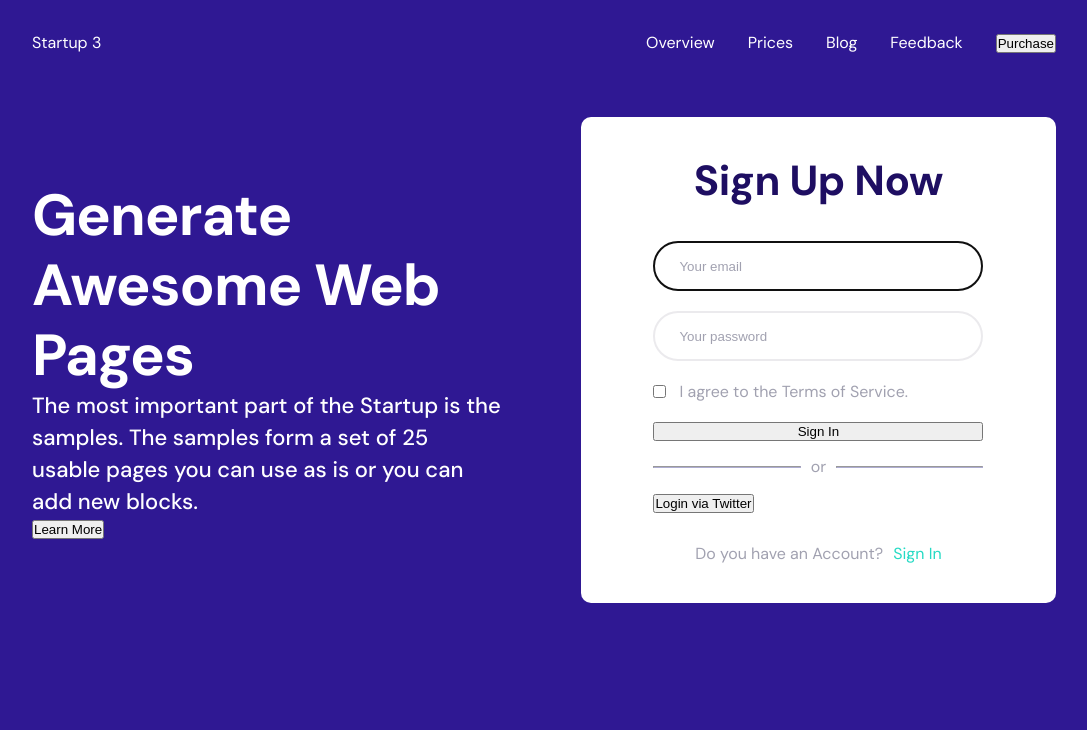
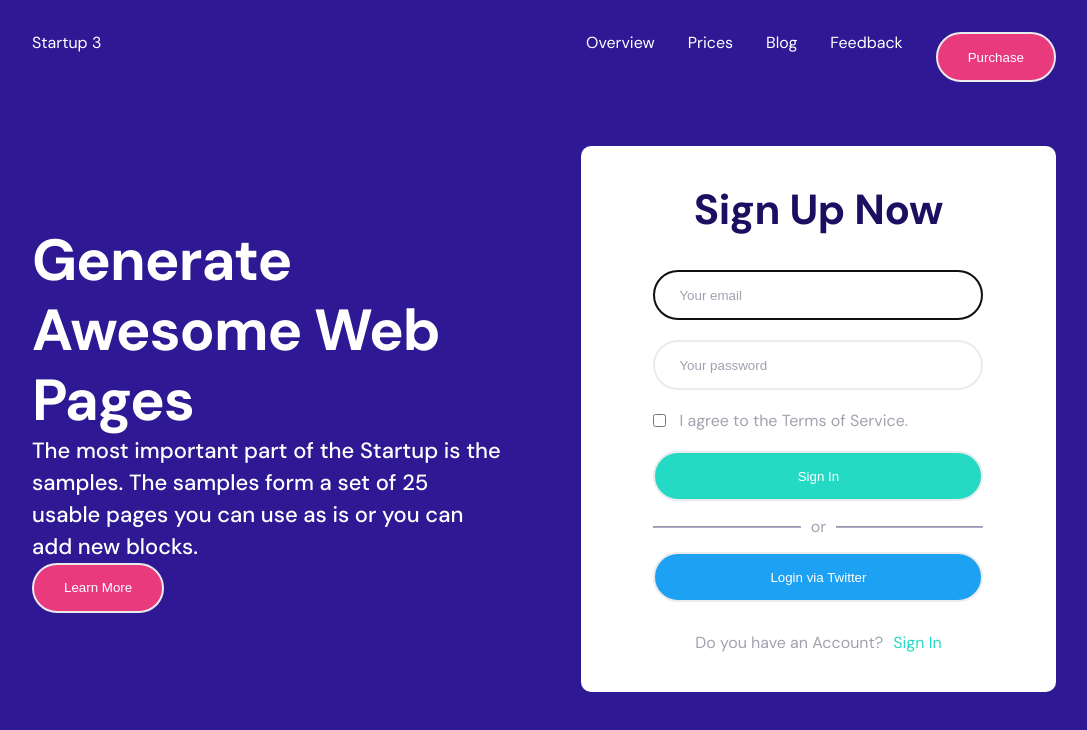
Before and after one commit to SebastianJedrak/landing-page-lex, a React (Vite) app: page / in a window 1280 px wide. Shown: the top 730 px of the page, without its empty margins (96-1183 px from the left). Built offline with nearby package versions, Linux system fonts and the light colour scheme.

Commit message:
style: button with variants and width

```diff
--- a/src/components/UI/Button.scss
+++ b/src/components/UI/Button.scss
@@ -1 +1,29 @@
 @use "../../variables.scss" as *;
+
+.button-ui {
+  color: $color-font-white;
+  height: 50px;
+  border: 2px solid $color-font-grey;
+  border-radius: 100px;
+  padding: 0 30px;
+  cursor: pointer;
+
+  &.primary {
+    background-color: $color-action-primary;
+  }
+  &.secondary {
+    background-color: $color-action-secondary;
+  }
+  &.tertiary {
+    background-color: $color-action-tertiary;
+  }
+  &.white {
+    background-color: $color-background-light;
+  }
+  &.twitter {
+    background-color: $color-socials-twitter;
+  }
+  &.full-width {
+    width: 100%;
+  }
+}
--- a/src/components/UI/Button.tsx
+++ b/src/components/UI/Button.tsx
@@ -2,10 +2,22 @@ import "./Button.scss";
 
 interface ButtonProps {
   label: string;
+  type?: "button" | "submit" | "reset";
+  variant?: "primary" | "secondary" | "tertiary" | "white" | "twitter";
+  fullWidth?: boolean;
 }
 
-const Button: React.FC<ButtonProps> = ({ label }) => {
-  return <button>{label}</button>;
+const Button: React.FC<ButtonProps> = ({
+  label,
+  type = "button",
+  variant = "primary",
+  fullWidth = false,
+}) => {
+  return (
+    <button className={`button-ui ${variant} ${fullWidth && "full-width"}`} type={type}>
+      {label}
+    </button>
+  );
 };
 
 export default Button;
--- a/src/components/UI/Navbar.tsx
+++ b/src/components/UI/Navbar.tsx
@@ -12,7 +12,7 @@ const Navbar: React.FC = () => {
         <NavItem label="Blog" />
         <NavItem label="Feedback" />
         <li>
-          <Button label="Purchase" />
+          <Button label="Purchase" variant="tertiary" />
         </li>
       </ul>
     </nav>
--- a/src/components/pages/Login.tsx
+++ b/src/components/pages/Login.tsx
@@ -15,7 +15,7 @@ const Login: React.FC = () => {
             form a set of 25 usable pages you can use as is or you can add new
             blocks.
           </h5>
-          <Button label="Learn More" />
+          <Button label="Learn More" variant="tertiary" />
         </div>
 
         <div className="login-page__content login-page__card">
@@ -29,14 +29,14 @@ const Login: React.FC = () => {
                 type="checkbox"
                 required
               />
-              <Button label="Sign In" />
+              <Button label="Sign In" variant="primary" fullWidth />
             </form>
             <div className="or-divider">
               <hr />
               <span>or</span>
               <hr />
             </div>
-            <Button label="Login via Twitter" />
+            <Button label="Login via Twitter" variant="twitter" fullWidth />
             <div className="sign-in">
               <span className="sign-in__span">Do you have an Account?</span>
               <span className="sign-in__link">Sign In</span>
```
